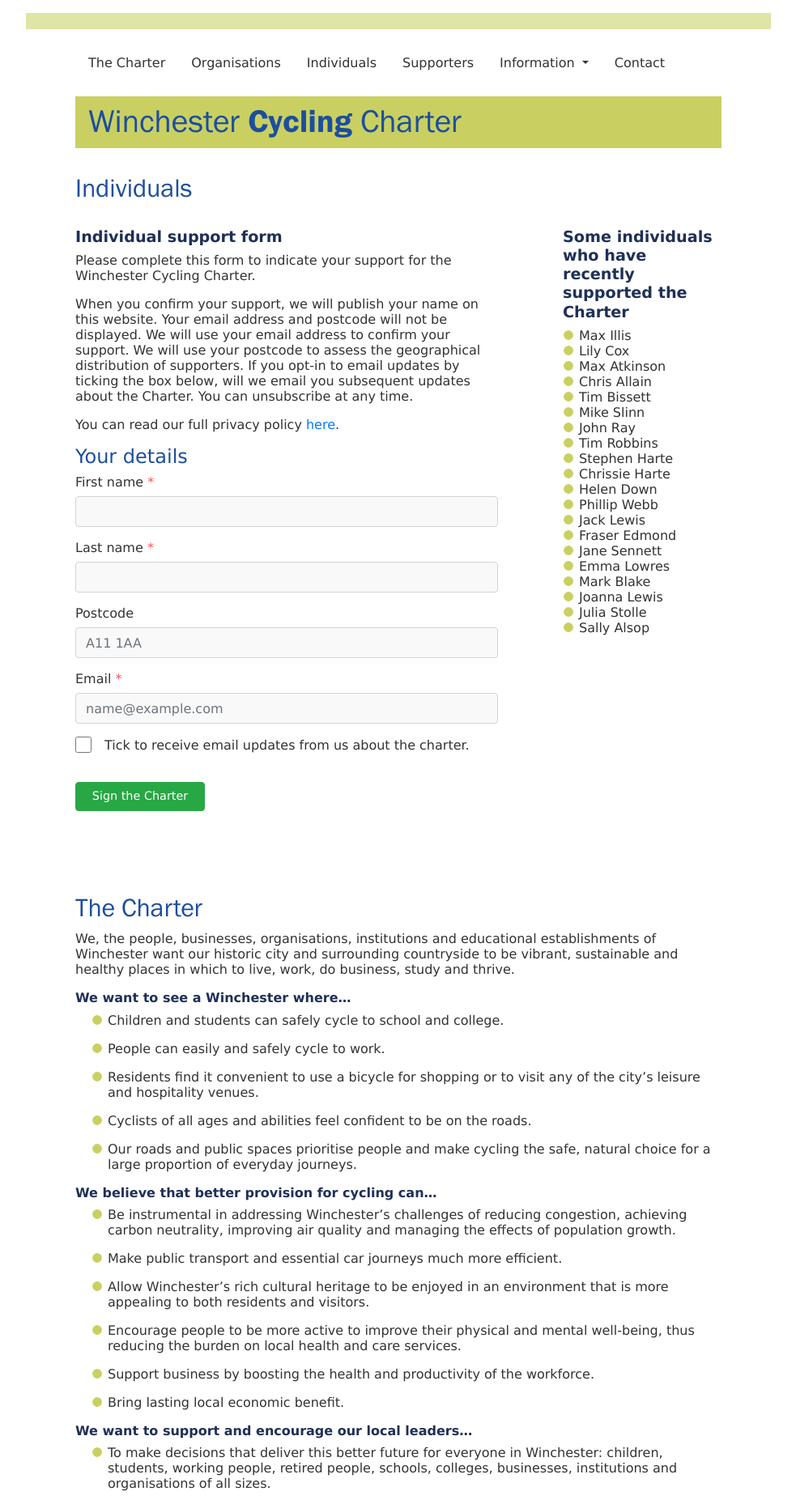
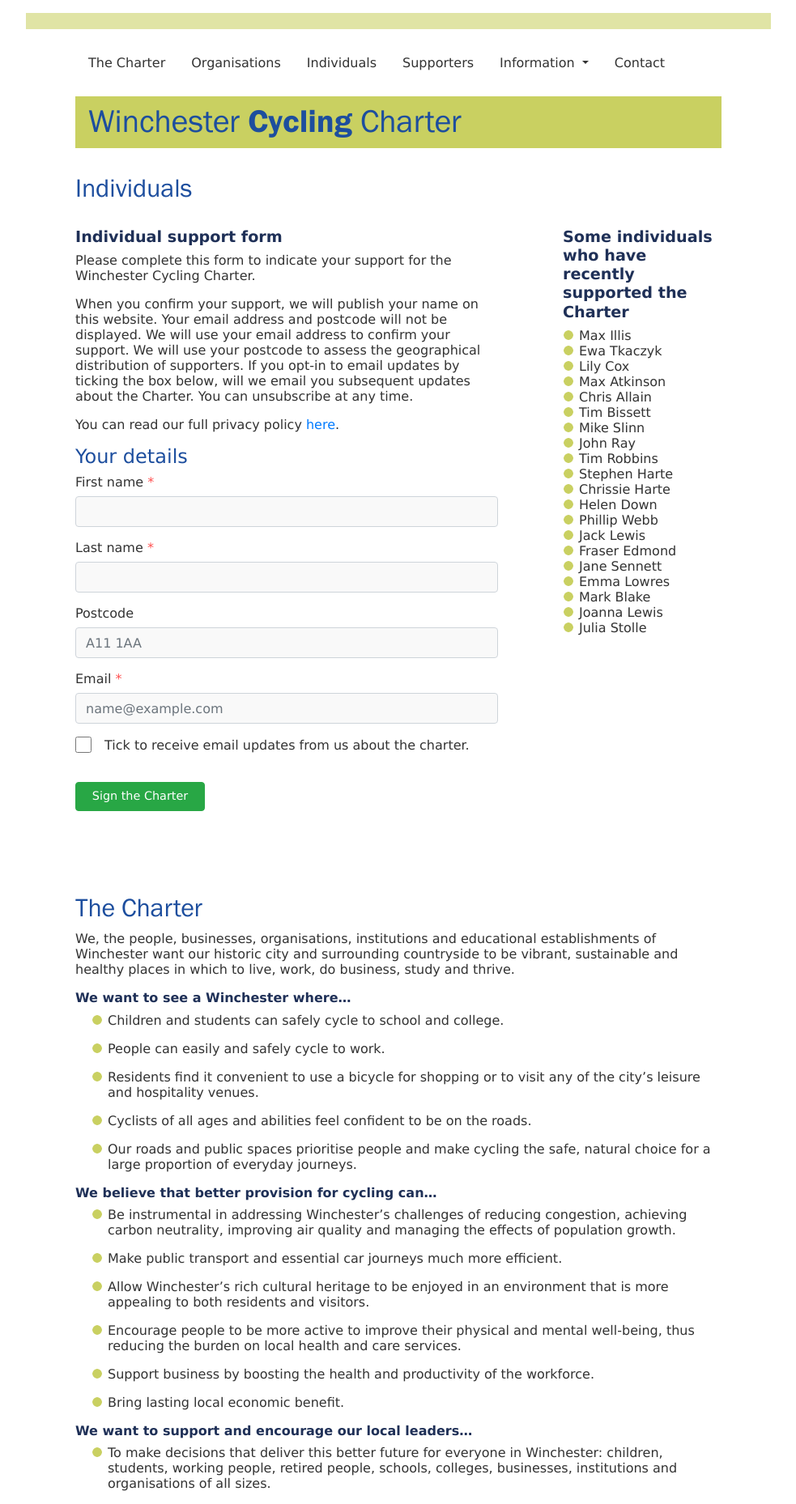
Before and after one commit to winchestercyclingcharter/winchestercyclingcharter.github.io, a Jekyll site: the page built from ind-page.md, in a window 1280 px wide. Shown: the whole page at 81% size, without its empty margins (148-1131 px from the left). Built offline with Jekyll 4.4.1, drawn with Linux system fonts in a browser that asks for light colours; nearby versions of some CDN libraries.

Commit message:
Update people.yml

```diff
--- a/_data/people.yml
+++ b/_data/people.yml
@@ -430,3 +430,4 @@ people:
 - { lastname: Bissett, firstname: Tim, dt: 20210412-072200-645120 }
 - { lastname: Allain, firstname: Chris, dt: 20210414-085505-139504 }
 - { lastname: Illis, firstname: Max, dt: 20210418-120120-453684 }
+- { lastname: Tkaczyk, firstname: Ewa, dt: 20210418-115025-789985 }
```
